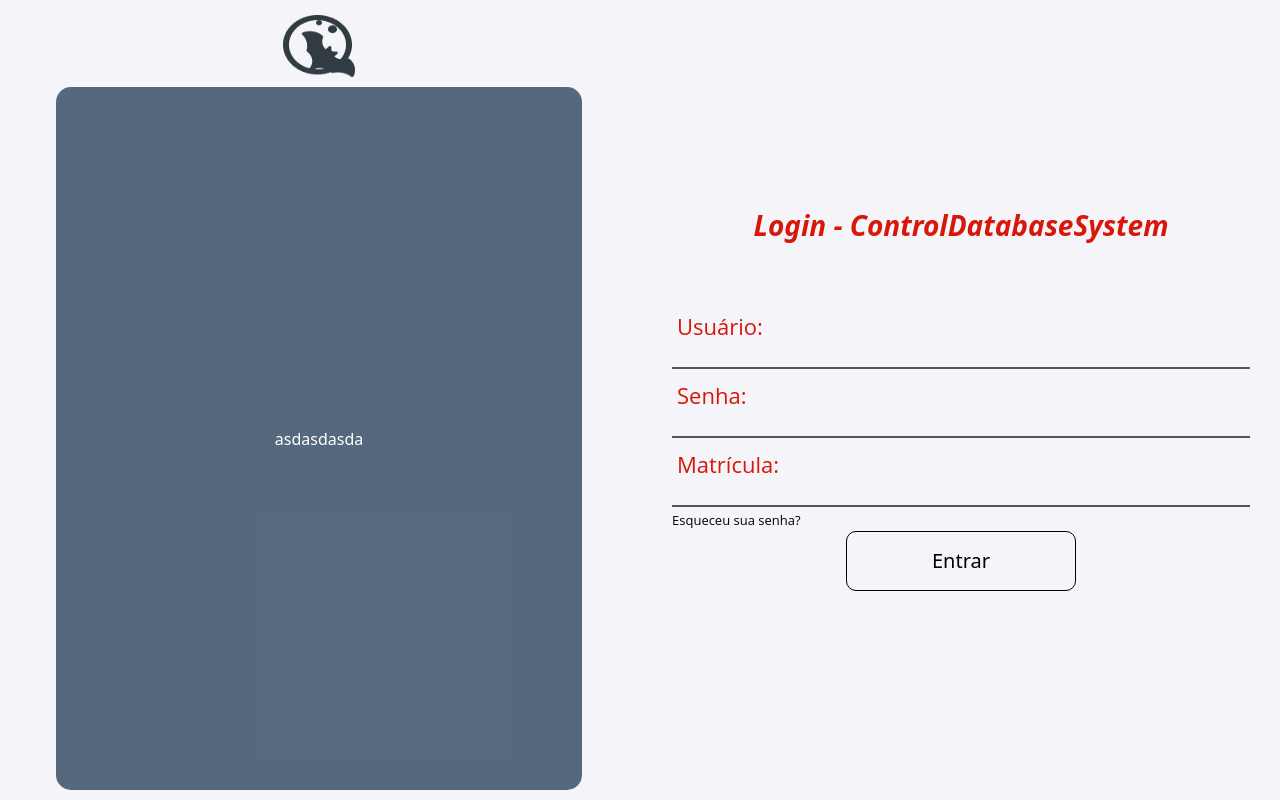
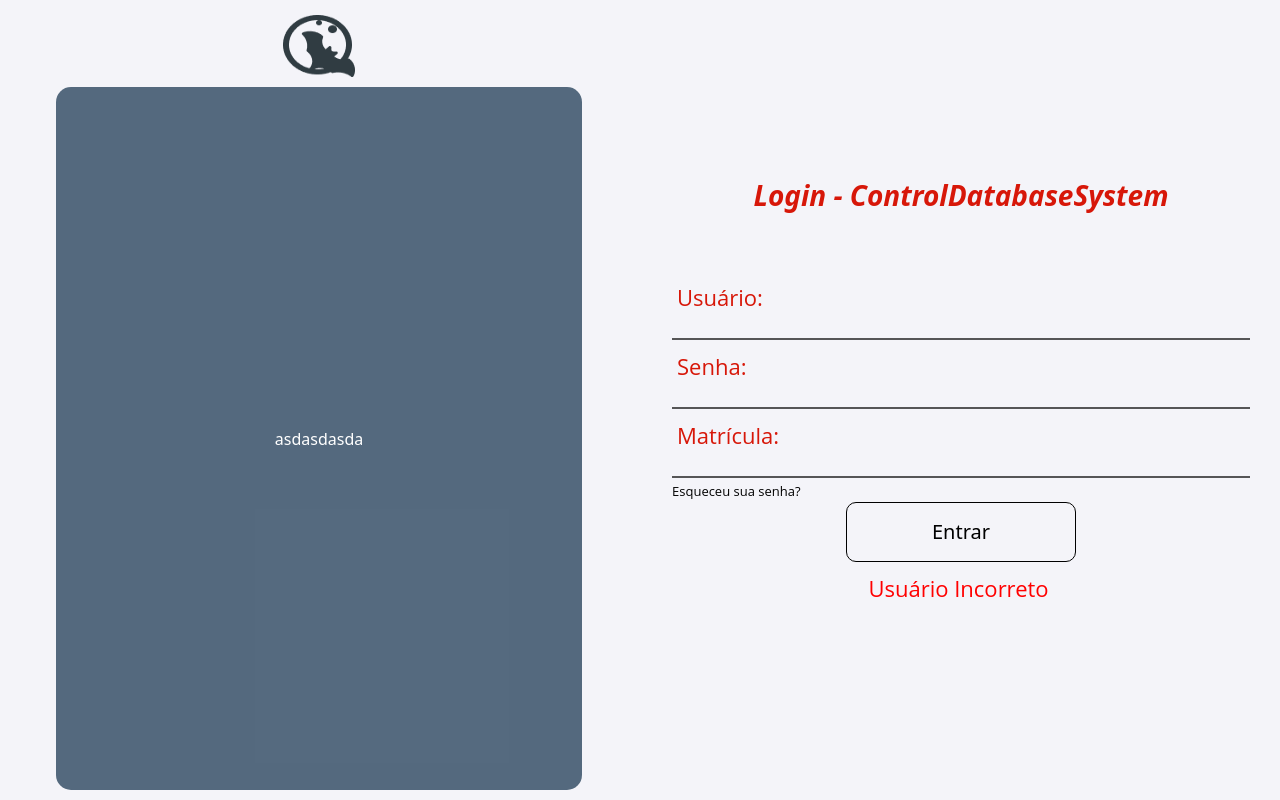
Before and after one commit to ChristianDev123/SENAI_ReactJS-NodeJS_CMS_E-Commerce_SENAI, a React (Create React App) app in the folder front-end/: page / in a window 1280 px wide. Built offline with nearby package versions, Linux system fonts and the light colour scheme.

Commit message:
Clean Login Code

```diff
--- a/front-end/src/Components/form/Content.js
+++ b/front-end/src/Components/form/Content.js
@@ -3,16 +3,9 @@ import Axios from 'axios'
 import { useState } from 'react';
 import * as yup from 'yup'
 export default function MainForm() {
-    const [user, set_user] = useState({
-        user: "",
-        pass: "",
-        mat: "",
-    });
-    const [status, set_status] = useState({
-        type: '',
-        message: ''
-    })
-    const [ValidateUser, set_ValidateUser] = useState();
+    const [user, set_user] = useState({ user: "", pass: "", mat: "" });
+    const [status, set_status] = useState({ type: '', message: '' })
+    const [validateUser, set_ValidateUser] = useState(false);
 
     async function VerifieUser(e){
         e.preventDefault();
@@ -24,9 +17,6 @@ export default function MainForm() {
         })
         .then((response) => {set_ValidateUser(response.data.user)})
         .catch((err) => console.log("o erro foi" + err))
-
-        console.log(ValidateUser);
-
         const saveDataForm = true;
         if (saveDataForm) {
             set_status({
@@ -53,11 +43,11 @@ export default function MainForm() {
                 .string("ERRO: Necessário preencher todos os campos")
                 .required("Necessário preencher o campo usuário!"),
         });
-        try {
+
+        try{
             await schema.validate(user)
             return true;
-        }
-        catch (err) {
+        }catch(err){
             set_status({
                 type: 'error',
                 message: err.errors
@@ -86,13 +76,12 @@ export default function MainForm() {
                     <SubText>Esqueceu sua senha?</SubText>
                 </Form>
                 <Button onClick={VerifieUser}>Entrar</Button>
-                {status.type === "error" ? (
-                    <Situation style={{ color: "red" }}>{status.message}</Situation>
-                ) : ""}
-
-                {ValidateUser ===  "True"? (<Situation style={{color: 'green'}}>Usuário Logado</Situation>) : ""}
-
-                {ValidateUser === "false" ? (<Situation style={{color: "red"}}>Usuário Incorreto</Situation>) : ""}
+                {status.type === "error" && (<Situation style={{ color: "red" }}>{status.message}</Situation>)}
+                {validateUser ===  true?
+                    (<Situation style={{color: 'green'}}>Usuário Logado</Situation>)
+                    :
+                    (<Situation style={{color: "red"}}>Usuário Incorreto</Situation>)
+                }
             </ContainerForm>
         </>
     )
```
